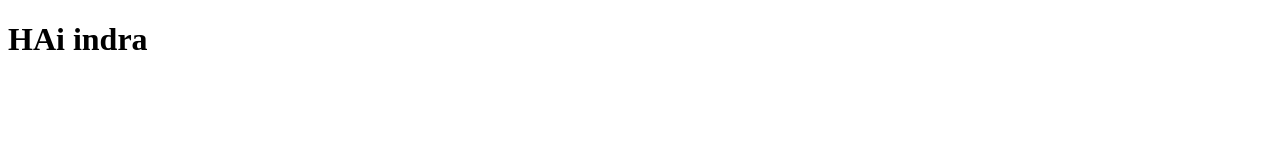
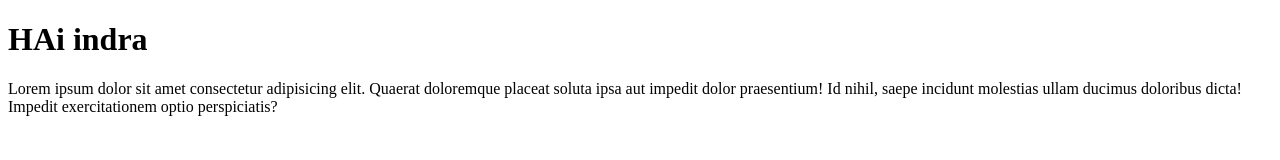
Before and after one commit to BEASTzINDRA/repo-contoh, a plain HTML site: page index.html in a window 1280 px wide. Drawn offline with Linux system fonts and the light colour scheme.

Commit message:
nambahin paragraf

```diff
--- a/index.html
+++ b/index.html
@@ -7,5 +7,6 @@
 </head>
 <body>
    <h1>HAi indra</h1>
+   <p>Lorem ipsum dolor sit amet consectetur adipisicing elit. Quaerat doloremque placeat soluta ipsa aut impedit dolor praesentium! Id nihil, saepe incidunt molestias ullam ducimus doloribus dicta! Impedit exercitationem optio perspiciatis?</p>
 </body>
 </html>
```
